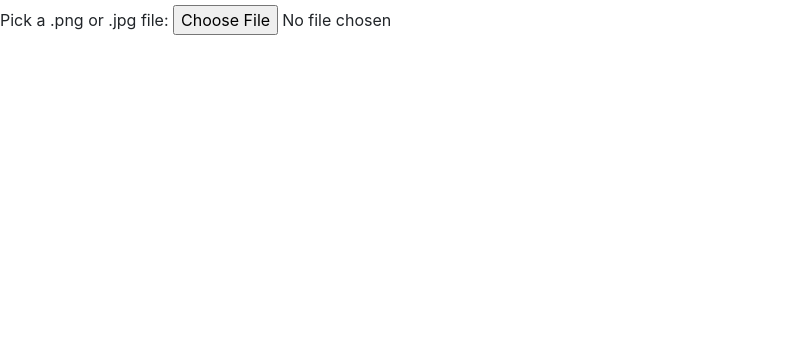
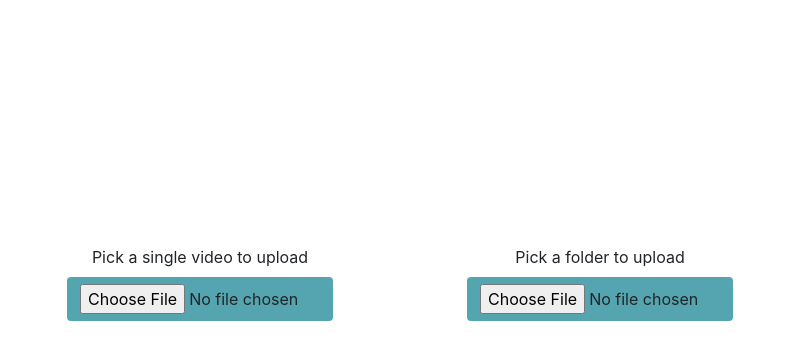
Before and after one commit to JumboCode/Ocean-Alliance, an Electron app: page index.html in a window 800 px wide. Shown: the part 117-476 px from the top of the page. Drawn offline with nearby package versions, Linux system fonts and the light colour scheme.

Commit message:
Added two video file/folder input buttons.

```diff
--- /dev/null
+++ b/columns.css
@@ -0,0 +1,34 @@
+.split {
+  height: 100%;
+  width: 50%;
+  position: fixed;
+  z-index: 1;
+  top: 0;
+  overflow-x: hidden;
+  padding-top: 20px;
+}
+
+.align-container {
+    min-height: 10em;
+    display: table-cell;
+    vertical-align: middle
+}
+
+/* Control the left side */
+.left {
+  left: 0;
+}
+
+/* Control the right side */
+.right {
+  right: 0;
+}
+
+/* If you want the content centered horizontally and vertically */
+.centered {
+  position: absolute;
+  top: 50%;
+  left: 50%;
+  transform: translate(-50%, -50%);
+  text-align: center;
+}
--- a/index.html
+++ b/index.html
@@ -7,6 +7,7 @@
 
     <!-- Bootstrap CSS -->
     <link rel="stylesheet" href="./node_modules/bootstrap/dist/css/bootstrap.min.css" />
+    <link rel="stylesheet" type="text/css" href="./columns.css">
     <!-- Bootstrap Optional JavaScript
          jQuery first, then Popper.js, then Bootstrap JS
          referencing https://www.ryadel.com/en/electron-jquery-bootstrap-project-add-npm/ -->
@@ -34,15 +35,36 @@
     <header class="centered-text">
         <h3>opencv4nodejs electron example</h3>
     </header>
-
-    <section>
-        <div class="centered-container">
-            <label class="margin-right">
-                Pick a .png or .jpg file:
-                <input id="fileinput" type="file"/>
-            </label>
+    <div class="align-container">
+        <div class="split left">
+            <div class="centered">
+                <section>
+                    <label>
+                        Pick a single video to upload
+                    </label>
+                    <button class="btn" onclick="gotvideo()" class="btn-default" style="background-color:#55A5B1">
+                        <input id="fileinput" type="file" style="width:240px"/>
+                    </button>
+                </section>
+            </div>
         </div>
-    </section>
+        <div class="split right">
+            <div class="centered">
+                <section>
+                    <label>
+                        Pick a folder to upload
+                    </label>
+                    <button class="btn" onclick="gotfolder()" class="btn-default" style="background-color:#55A5B1">
+                        <input id="fileinput" type="file" style="width:240px"/>
+                    </button>
+                </section>
+            </div>
+        </div>
+        <script>
+            function gotvideo () { alert('thanks for the video') }
+            function gotfolder () { alert('thanks for the folder') }
+        </script>
+    </div>
     <section class="centered-container">
         <div style="max-width: 550px">
             <canvas id="inputcanvas"></canvas>
```
